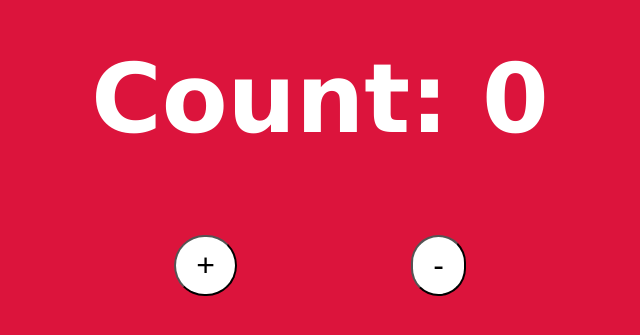
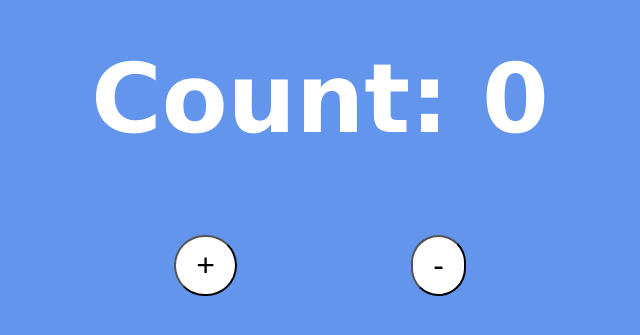
Before and after one commit to brandonoconnor10/Counter-Project, a React (Vite) app in the folder counter/: page / in a window 1280 px wide. Shown: the part 231-566 px from the top of the page, without its empty margins (320-960 px from the left). Built offline with nearby package versions, Linux system fonts and the light colour scheme.

Commit message:
Update styles.css

```diff
--- a/counter/src/styles.css
+++ b/counter/src/styles.css
@@ -5,7 +5,7 @@
 }
 
 body {
-  background: crimson;
+  background: cornflowerblue;
   font-family: Verdana, Geneva, Tahoma, sans-serif;
   height: 100vh;
   display: flex;
```
